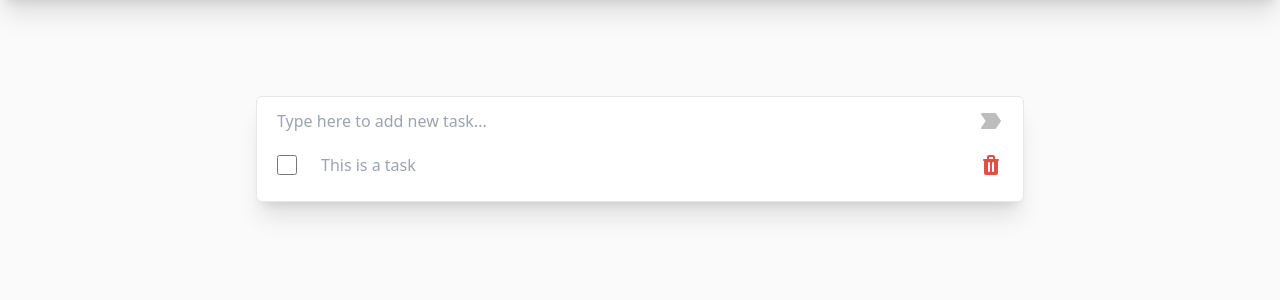
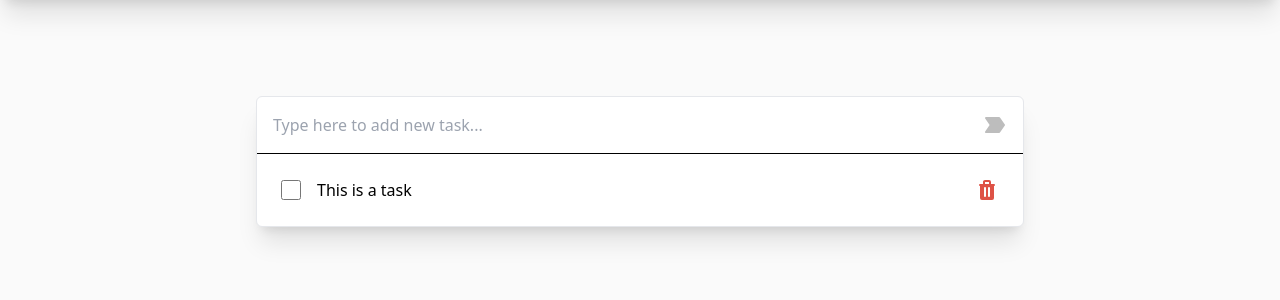
Before and after one commit to dngphuu/absinthe-todo, a Flask app: page / in a window 1280 px wide. Shown: the part 64-364 px from the top of the page. Run offline with Flask 3, Linux system fonts and the light colour scheme; the visitor is signed in with stand-in values (Sample User, id 1); some libraries are stand-ins or nearby versions.

Commit message:
Update app.py, output.css, style.css, and index.html
- Refactor app.py for better performance and readability
- Update output.css and style.css for improved styling
- Modify index.html to enhance user interface

```diff
--- a/static/css/output.css
+++ b/static/css/output.css
@@ -578,12 +574,8 @@ video {
   margin: 0.5rem;
 }
 
-.m-5 {
-  margin: 1.25rem;
-}
-
-.m-3 {
-  margin: 0.75rem;
+.m-4 {
+  margin: 1rem;
 }
 
 .mx-auto {
@@ -666,6 +664,22 @@ video {
 
 .h-\[24px\] {
   height: 24px;
+}
+
+.h-2 {
+  height: 0.5rem;
+}
+
+.h-4 {
+  height: 1rem;
+}
+
+.h-px {
+  height: 1px;
+}
+
+.h-1 {
+  height: 0.25rem;
 }
 
 .w-10 {
@@ -766,6 +774,18 @@ video {
 
 .border-2 {
   border-width: 2px;
+}
+
+.border-0 {
+  border-width: 0px;
+}
+
+.border-b {
+  border-bottom-width: 1px;
+}
+
+.border-b-2 {
+  border-bottom-width: 2px;
 }
 
 .border-none {
@@ -792,27 +812,27 @@ video {
   background-color: rgb(255 255 255 / var(--tw-bg-opacity, 1));
 }
 
-.bg-\[\#24292e\] {
+.bg-black {
   --tw-bg-opacity: 1;
-  background-color: rgb(36 41 46 / var(--tw-bg-opacity, 1));
+  background-color: rgb(0 0 0 / var(--tw-bg-opacity, 1));
 }
 
-.bg-\[\#ef675d\] {
+.bg-gray-200 {
   --tw-bg-opacity: 1;
-  background-color: rgb(239 103 93 / var(--tw-bg-opacity, 1));
+  background-color: rgb(229 231 235 / var(--tw-bg-opacity, 1));
 }
 
-.p-3 {
-  padding: 0.75rem;
+.bg-gray-800 {
+  --tw-bg-opacity: 1;
+  background-color: rgb(31 41 55 / var(--tw-bg-opacity, 1));
 }
 
 .p-2 {
   padding: 0.5rem;
 }
 
-.px-2 {
-  padding-left: 0.5rem;
-  padding-right: 0.5rem;
+.p-3 {
+  padding: 0.75rem;
 }
 
 .px-5 {
@@ -820,24 +840,9 @@ video {
   padding-right: 1.25rem;
 }
 
-.py-1 {
-  padding-top: 0.25rem;
-  padding-bottom: 0.25rem;
-}
-
 .py-4 {
   padding-top: 1rem;
   padding-bottom: 1rem;
-}
-
-.px-3 {
-  padding-left: 0.75rem;
-  padding-right: 0.75rem;
-}
-
-.py-2 {
-  padding-top: 0.5rem;
-  padding-bottom: 0.5rem;
 }
 
 .text-center {
--- a/static/css/style.css
+++ b/static/css/style.css
@@ -5,3 +5,7 @@
 .show {
   display: block;
 }
+
+.done {
+  text-decoration: line-through;
+}
--- a/templates/index.html
+++ b/templates/index.html
@@ -61,11 +61,9 @@
     </div>
 
     <!-- Task management -->
-    <main
-      class="mx-auto mt-24 max-w-3xl rounded-md border bg-white p-3 px-5 shadow-xl"
-    >
+    <main class="mx-auto mt-24 max-w-3xl rounded-md border bg-white shadow-xl">
       <!-- Add task -->
-      <div class="flex justify-around">
+      <div class="m-4 flex justify-around">
         <input
           type="text"
           placeholder="Type here to add new task..."
@@ -90,24 +88,26 @@
         </button>
       </div>
 
+      <!-- Separator line -->
+
+      <hr id="separator" class="h-px border-0 bg-black" />
+
       <!-- Display tasks -->
-      <div class="mt-4 w-full">
-        <ul class="w-full">
-          <li class="mb-2 flex w-full items-center justify-between">
+      <div class="m-4">
+        <ul id="task-list">
+          <li
+            class="task-item mb-2 flex w-full items-center justify-between p-2"
+          >
             <input
               type="checkbox"
-              name="Task 1"
-              id="task1"
-              class="mr-4 h-5 w-5 cursor-pointer"
+              class="task-checkbox mr-4 h-5 w-5 cursor-pointer"
             />
             <input
               type="text"
-              name="task1_content"
-              id="task1_content"
-              placeholder="This is a task"
-              class="flex-1 border-none px-2 py-1 focus:outline-none"
+              value="This is a task"
+              class="task-content flex-1 border-none focus:outline-none"
             />
-            <button>
+            <button class="task-delete">
               <svg
                 class="text-black-800 h-[24px] w-[24px]"
                 aria-hidden="true"
```
Also changed, not shown: other parts of static/css/output.css (+33 -56 lines), app.py (line endings or trailing spaces).
